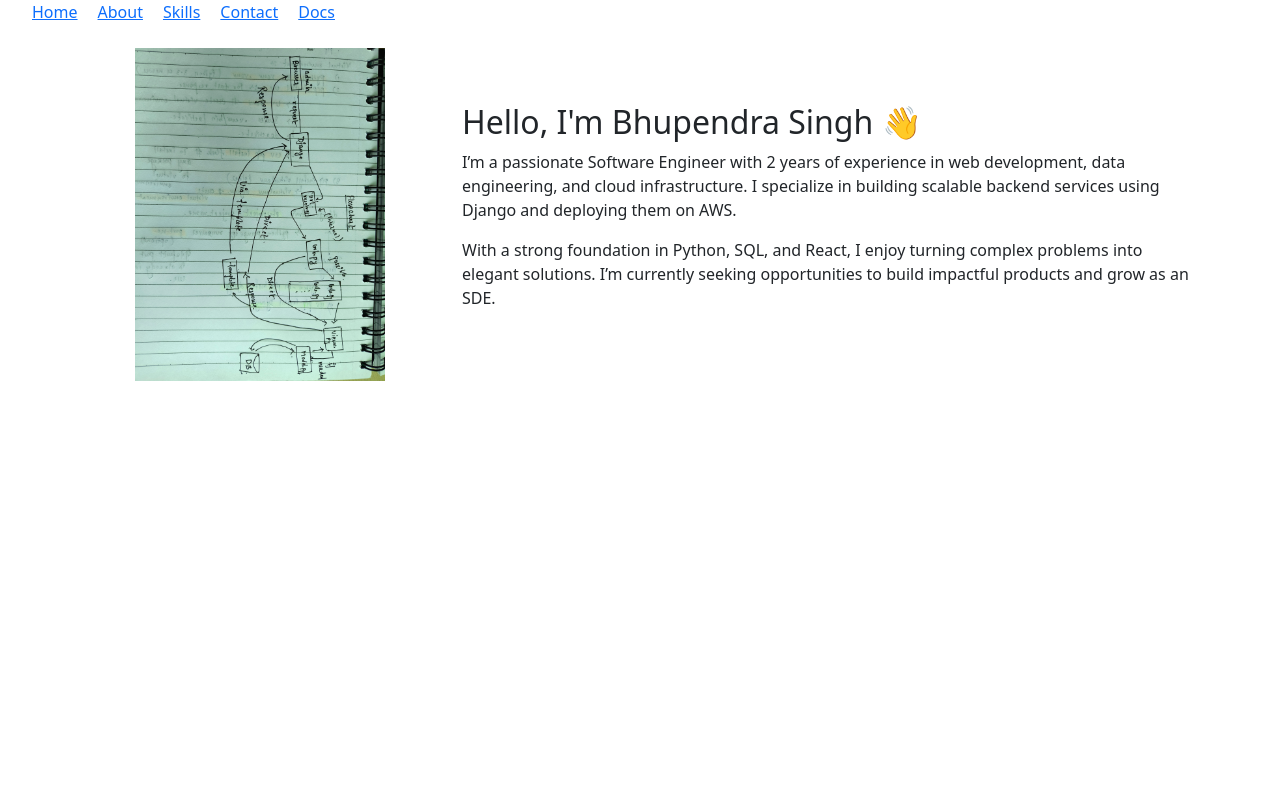
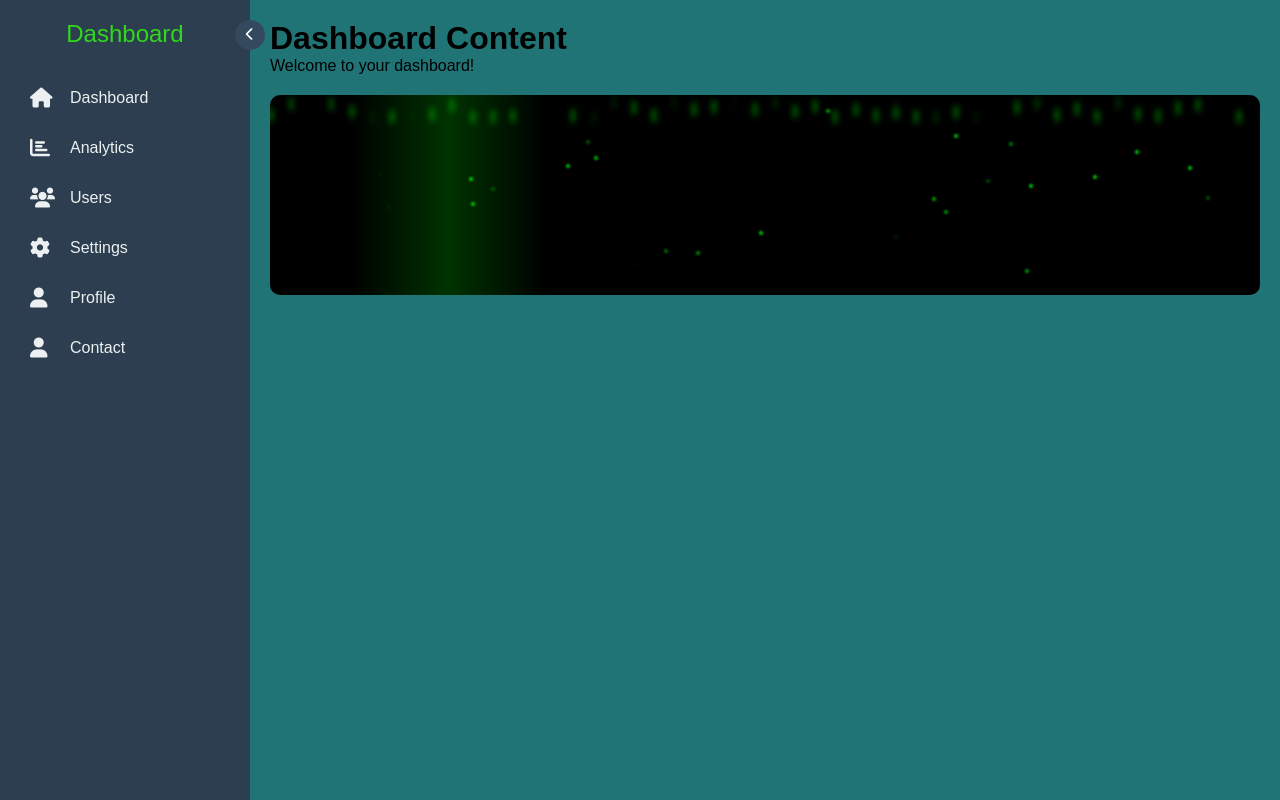
Before and after one commit to BI2023/project_01, a Django app: page / in a window 1280 px wide. Run offline with Django 4.2, Linux system fonts and the light colour scheme.

Commit message:
migrate the layout to dashboard

```diff
--- a/bijuCorp/bijuCorp/settings.py
+++ b/bijuCorp/bijuCorp/settings.py
@@ -14,7 +14,7 @@ from pathlib import Path
 import os
 # Build paths inside the project like this: BASE_DIR / 'subdir'.
 BASE_DIR = Path(__file__).resolve().parent.parent
-# BASE_DIR = os.path.dirname(os.path.dirname(os.path.abspath(__file__)))
+
 
 
 # Quick-start development settings - unsuitable for production
--- a/bijuCorp/bijuCorp/urls.py
+++ b/bijuCorp/bijuCorp/urls.py
@@ -24,6 +24,7 @@ from . import settings
 urlpatterns = [
     path('admin/', admin.site.urls),
     path('', views.home, name='home'),
+    path('home/', views.home, name='home'),
     path('about/', views.about, name='about'),
     path('skills/', views.skills, name='skills'),
     path('docs/', views.docs, name='docs'),
--- a/bijuCorp/bijuCorp/views.py
+++ b/bijuCorp/bijuCorp/views.py
@@ -2,6 +2,9 @@ from django.shortcuts import render
 
 def home(request):
     return render(request, 'apps/home.html')
+
+# def home(request):
+#     return render(request, 'base.html')
 
 def about(request):
     return render(request, 'apps/home.html')
--- /dev/null
+++ b/bijuCorp/static/animation_script.js
@@ -0,0 +1,119 @@
+// Remove all the previous JavaScript code and replace with this
+document.addEventListener('DOMContentLoaded', () => {
+   // Sidebar functionality
+   const sidebar = document.querySelector('.sidebar');
+   const mainContent = document.querySelector('.main-content');
+   const toggleBtn = document.querySelector('.toggle-btn');
+   const toggleIcon = toggleBtn.querySelector('i');
+
+
+   toggleBtn.addEventListener('click', () => {
+       sidebar.classList.toggle('collapsed');
+       mainContent.classList.toggle('expanded');
+
+       if (sidebar.classList.contains('collapsed')) {
+           toggleIcon.classList.remove('fa-chevron-left');
+           toggleIcon.classList.add('fa-chevron-right');
+       } else {
+           toggleIcon.classList.remove('fa-chevron-right');
+           toggleIcon.classList.add('fa-chevron-left');
+       }
+   });
+
+
+   // Signal Animation Class
+   class SignalAnimation {
+       constructor(containerId) {
+           this.container = document.getElementById(containerId);
+           this.waveContainer = document.getElementById('waveContainer');
+           this.particleContainer = document.getElementById('particleContainer');
+           this.init();
+       }
+
+
+       init() {
+           this.createWaveLines();
+           this.createParticles();
+       }
+
+
+       createWaveLines() {
+           for (let i = 0; i < 50; i++) {
+               const line = document.createElement('div');
+               line.className = 'wave-line';
+
+               const wave = document.createElement('div');
+               wave.className = 'wave';
+               wave.style.animationDelay = `${Math.random() * 2}s`;
+
+               line.appendChild(wave);
+               this.waveContainer.appendChild(line);
+           }
+       }
+
+
+       createParticles() {
+           for (let i = 0; i < 30; i++) {
+               this.createParticle();
+           }
+       }
+
+
+       createParticle() {
+           const particle = document.createElement('div');
+           particle.className = 'signal-particle';
+           this.particleContainer.appendChild(particle);
+
+
+           const x = Math.random() * 100;
+           const y = Math.random() * 100;
+           particle.style.left = `${x}%`;
+           particle.style.top = `${y}%`;
+
+
+           this.animateParticle(particle);
+       }
+
+
+       animateParticle(particle) {
+           const duration = 2000 + Math.random() * 2000;
+           const startX = parseFloat(particle.style.left);
+           const startY = parseFloat(particle.style.top);
+           const targetX = startX + (Math.random() * 20 - 10);
+           const targetY = startY + (Math.random() * 20 - 10);
+
+
+           particle.animate([
+               {
+                   left: `${startX}%`,
+                   top: `${startY}%`,
+                   opacity: 0
+               },
+               {
+                   opacity: 0.8,
+                   offset: 0.2
+               },
+               {
+                   opacity: 0.8,
+                   offset: 0.8
+               },
+               {
+                   left: `${targetX}%`,
+                   top: `${targetY}%`,
+                   opacity: 0
+               }
+           ], {
+               duration: duration,
+               easing: 'ease-in-out',
+               iterations: Infinity
+           });
+       }
+   }
+
+
+   // Initialize signal animation
+   new SignalAnimation('animationContainer');
+});
+
+
+       setInterval(changeAnimation, 5000);
--- /dev/null
+++ b/bijuCorp/static/style.css
@@ -0,0 +1,218 @@
+body {
+background-color: rgb(32, 116, 118);
+}
+
+
+* {
+margin: 0;
+padding: 0;
+box-sizing: border-box;
+font-family: 'Arial', sans-serif;
+}
+
+
+/* Sidebar styles */
+.sidebar {
+position: fixed;
+left: 0;
+top: 0;
+height: 100%;
+width: 250px;
+background: #2c3e50;
+padding: 20px;
+transition: all 0.3s ease;
+}
+
+
+.sidebar.collapsed {
+width: 70px;
+}
+
+
+.logo {
+color: rgb(49, 216, 27);
+font-size: 24px;
+text-align: center;
+margin-bottom: 30px;
+white-space: nowrap;
+overflow: hidden;
+}
+
+
+.nav-links {
+list-style: none;
+padding: 0;
+}
+
+
+.nav-links li {
+margin-bottom: 10px;
+}
+
+
+.nav-links a {
+color: #ecf0f1;
+text-decoration: none;
+display: flex;
+align-items: center;
+padding: 10px;
+border-radius: 5px;
+transition: all 0.3s ease;
+}
+
+
+.nav-links a:hover {
+background: #34495e;
+}
+
+
+.nav-links i {
+min-width: 30px;
+font-size: 20px;
+margin-right: 10px;
+}
+
+
+.nav-links span {
+white-space: nowrap;
+opacity: 1;
+transition: opacity 0.3s ease;
+}
+
+
+.sidebar.collapsed .nav-links span {
+opacity: 0;
+display: none;
+}
+
+
+/* Main content area */
+.main-content {
+margin-left: 250px;
+padding: 20px;
+transition: margin-left 0.3s ease;
+}
+
+
+.main-content.expanded {
+margin-left: 70px;
+}
+
+
+/* Toggle button */
+.toggle-btn {
+position: absolute;
+top: 20px;
+right: -15px;
+width: 30px;
+height: 30px;
+background: #34495e;
+border-radius: 50%;
+cursor: pointer;
+display: flex;
+align-items: center;
+justify-content: center;
+color: white;
+border: none;
+}
+
+
+/* Animation container */
+/* Replace the existing animation container styles with these */
+.animation-container {
+   height: 200px;
+   background-color: #000000;
+   border-radius: 10px;
+   margin-top: 20px;
+   position: relative;
+   overflow: hidden;
+}
+
+
+.wave-container {
+   position: absolute;
+   width: 100%;
+   height: 100%;
+   display: flex;
+   justify-content: space-between;
+}
+
+
+.wave-line {
+   width: 2px;
+   height: 100%;
+   background: transparent;
+   position: relative;
+}
+
+
+.wave {
+   position: absolute;
+   width: 100%;
+   height: 15px;
+   background: #00ff00;
+   border-radius: 50%;
+   filter: blur(3px);
+   animation: waveMove 2s infinite;
+   opacity: 0;
+}
+
+
+@keyframes waveMove {
+   0% {
+       transform: translateY(0);
+       opacity: 0;
+   }
+   20% {
+       opacity: 1;
+   }
+   80% {
+       opacity: 1;
+   }
+   100% {
+       transform: translateY(100%);
+       opacity: 0;
+   }
+}
+
+
+.signal-beam {
+   position: absolute;
+   width: 20%;
+   height: 100%;
+   background: linear-gradient(
+       90deg,
+       rgba(0, 255, 0, 0) 0%,
+       rgba(0, 255, 0, 0.2) 50%,
+       rgba(0, 255, 0, 0) 100%
+   );
+   animation: moveBeam 3s linear infinite;
+}
+
+
+@keyframes moveBeam {
+   0% {
+       transform: translateX(-100%);
+   }
+   100% {
+       transform: translateX(600%);
+   }
+}
+
+
+.signal-particle {
+   position: absolute;
+   width: 4px;
+   height: 4px;
+   background: #00ff00;
+   border-radius: 50%;
+   filter: blur(1px);
+   opacity: 0;
+}
+
+
+.particle-container {
+   position: absolute;
+   width: 100%;
+   height: 100%;
+}
--- a/bijuCorp/templates/apps/home.html
+++ b/bijuCorp/templates/apps/home.html
@@ -1,28 +1,18 @@
 {% extends 'base.html' %}
 {% load static %}
-{% block title %}Home - BijuCorp{% endblock %}
+{% block title %}Portfolio - BijuCorp{% endblock %}
 
 {% block content %}
-<div class="row align-items-center">
-    <!-- Left side: Photo -->
-    <div class="col-md-4 text-center">
-        {% comment %} <img src="{% static 'images/profile.jpg' %}" alt="My Photo" class="img-fluid rounded-circle shadow" style="max-width: 250px;"> {% endcomment %}
-        <img src="{% static 'home/profile.jpg' %}" alt="Profile Picture" style="max-width: 250px;">
 
+       <h1>Dashboard Content</h1>
+       <p>Welcome to your dashboard!</p>
 
-    </div>
+       <!-- Animation Container -->
+       <!-- Replace your existing animation container with this -->
+       <div class="animation-container" id="animationContainer">
+           <div class="signal-beam"></div>
+           <div class="wave-container" id="waveContainer"></div>
+           <div class="particle-container" id="particleContainer"></div>
+       </div>
 
-    <!-- Right side: Summary -->
-    <div class="col-md-8">
-        <h2>Hello, I'm Bhupendra Singh 👋</h2>
-        <p>
-            I’m a passionate Software Engineer with 2 years of experience in web development, data engineering, and cloud infrastructure.
-            I specialize in building scalable backend services using Django and deploying them on AWS.
-        </p>
-        <p>
-            With a strong foundation in Python, SQL, and React, I enjoy turning complex problems into elegant solutions.
-            I’m currently seeking opportunities to build impactful products and grow as an SDE.
-        </p>
-    </div>
-</div>
 {% endblock %}
--- a/bijuCorp/templates/base.html
+++ b/bijuCorp/templates/base.html
@@ -2,79 +2,74 @@
 <!DOCTYPE html>
 <html lang="en">
 <head>
-    <meta charset="UTF-8">
-    <title>{% block title %}BijuCorp{% endblock %}</title>
-    <link href="https://cdn.jsdelivr.net/npm/bootstrap@5.3.0/dist/css/bootstrap.min.css" rel="stylesheet">
+   <meta charset="UTF-8">
+   <meta name="viewport" content="width=device-width, initial-scale=1.0">
+   <title>{% block title %}BijuCorp{% endblock %}</title>
+   <link rel="stylesheet" href="https://cdnjs.cloudflare.com/ajax/libs/font-awesome/6.0.0/css/all.min.css">
+    <link rel="stylesheet" href="{% static 'style.css' %}">
+
+
 </head>
-<style>
-    .dropdown {
-      position: relative;
-      display: inline-block;
-    }
+<body>
+   <!-- Sidebar -->
+   <nav class="sidebar">
+       <div class="logo">
+           Dashboard
+       </div>
+       <button class="toggle-btn">
+           <i class="fas fa-chevron-left"></i>
+       </button>
+       <ul class="nav-links">
+           <li>
+               <a href="/home/">
+                   <i class="fas fa-home"></i>
+                   <span>Dashboard</span>
+               </a>
+           </li>
+           <li>
+               <a href="#analytics">
+                   <i class="fas fa-chart-bar"></i>
+                   <span>Analytics</span>
+               </a>
+           </li>
+           <li>
+               <a href="#users">
+                   <i class="fas fa-users"></i>
+                   <span>Users</span>
+               </a>
+           </li>
+           <li>
+               <a href="#settings">
+                   <i class="fas fa-cog"></i>
+                   <span>Settings</span>
+               </a>
+           </li>
+           <li>
+               <a href="#profile">
+                   <i class="fas fa-user"></i>
+                   <span>Profile</span>
+               </a>
+           </li>
+           <li>
+               <a href="#contact">
+                   <i class="fas fa-user"></i>
+                   <span>Contact</span>
+               </a>
+           </li>
+       </ul>
+   </nav>
 
-    .dropdown-content {
-      display: none;
-      position: absolute;
-      background-color: white;
-      min-width: 160px;
-      border: 1px solid #ccc;
-      z-index: 1;
-    }
 
-    .dropdown-content a {
-      color: black;
-      padding: 10px 12px;
-      text-decoration: none;
-      display: block;
-    }
+   <!-- Main Content -->
+   <div class="main-content">
 
-    .dropdown:hover .dropdown-content {
-      display: block;
-    }
+    {% block content %}{% endblock %}
 
-    .dropdown-content a:hover {
-      background-color:rgb(23, 208, 82);
-    }
-  </style>
-<body>
+   </div>
 
-{% comment %} <nav class="navbar navbar-expand-lg navbar-dark bg-dark">
-  <div class="container-fluid">
-    <a class="navbar-brand" href="{% url 'home' %}">BijuCorp</a>
-    <div class="collapse navbar-collapse">
-      <ul class="navbar-nav me-auto">
-        <li class="nav-item"><a class="nav-link" href="{% url 'about' %}">About</a></li>
-        <li class="nav-item"><a class="nav-link" href="{% url 'skills' %}">Skills</a></li>
-        <li class="nav-item"><a class="nav-link" href="{% url 'docs' %}">Docs</a></li>
-        <li class="nav-item"><a class="nav-link" href="{% url 'contact' %}">Contact</a></li>
-      </ul>
-    </div>
-  </div>
-</nav> {% endcomment %}
+   <script src="{% static 'animation_script.js' %}"></script>
 
-<nav>
-    <ul style="list-style: none; display: flex; gap: 20px;">
-      <li><a href="{% url 'home' %}">Home</a></li>
-      <li><a href="{% url 'about' %}">About</a></li>
 
-      <!-- Dropdown for Skills -->
-      <li class="dropdown">
-        <a href="#">Skills</a>
-        <div class="dropdown-content">
-          <a href="{% url 'skill_detail' 'python' %}">Python</a>
-          <a href="{% url 'skill_detail' 'django' %}">Django</a>
-          <a href="{% url 'skill_detail' 'react' %}">React.js</a>
-        </div>
-      </li>
-
-      <li><a href="{% url 'contact' %}">Contact</a></li>
-      <li><a href="{% url 'docs' %}">Docs</a></li>
-    </ul>
-  </nav>
-
-<div class="container mt-4">
-    {% block content %}{% endblock %}
-</div>
 
 </body>
 </html>
```
Also changed, not shown: 1 other file.
